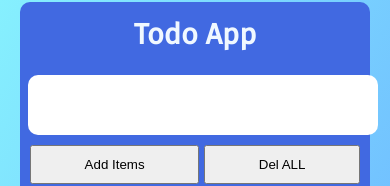
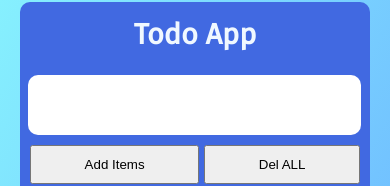
Before and after one commit to DaniyalAliIsrail/TodoAPP, a plain HTML site: page index.html in a window 390 px wide. Shown: the part 130-316 px from the top of the page. Drawn offline with Linux system fonts and the light colour scheme.

Commit message:
responsive

```diff
--- a/style.css
+++ b/style.css
@@ -27,6 +27,7 @@ body{
         max-width: 100%;
         min-height: 600px;
         height: auto;
+        /* padding:5px 10px 5px 5px; */
         background-color: royalblue;
         border-radius: 10px;
 }
@@ -35,9 +36,9 @@ body{
         display: block;
         width: 480px;
         max-width: 100%;
-        padding: 18px 10px;
+        padding: 18px  ;
         margin: 8px;
-        /* border: 1px solid red; */
+        border: 1px solid red;
         font-size: 1.3rem;
         border-radius: 10px;
         border: none;
@@ -75,3 +76,17 @@ body{
         display: block;
         padding: 6px 10px;
 }
+@media only screen and (max-width: 760px){
+        .input-bar{
+                display: block;
+                width: 95%;
+                max-width: 100%;
+                padding: 18px  ;
+                margin: 8px;
+                border: 1px solid red;
+                font-size: 1.3rem;
+                border-radius: 10px;
+                border: none;
+        }
+
+}
```
Also changed, not shown: index.html (+0 -1 lines).
